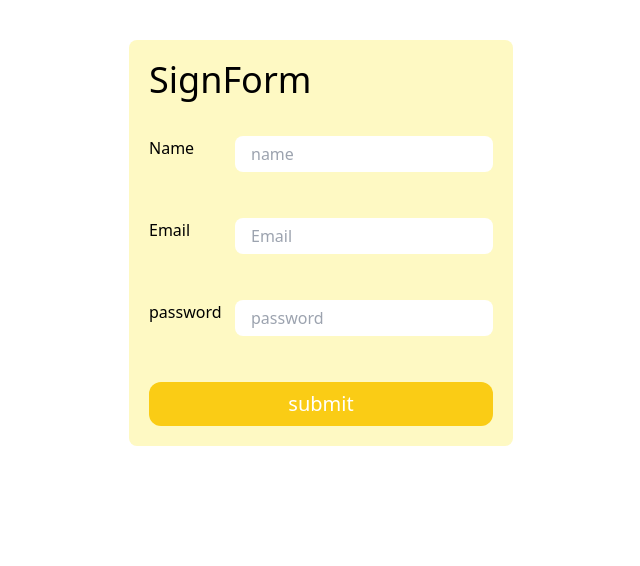
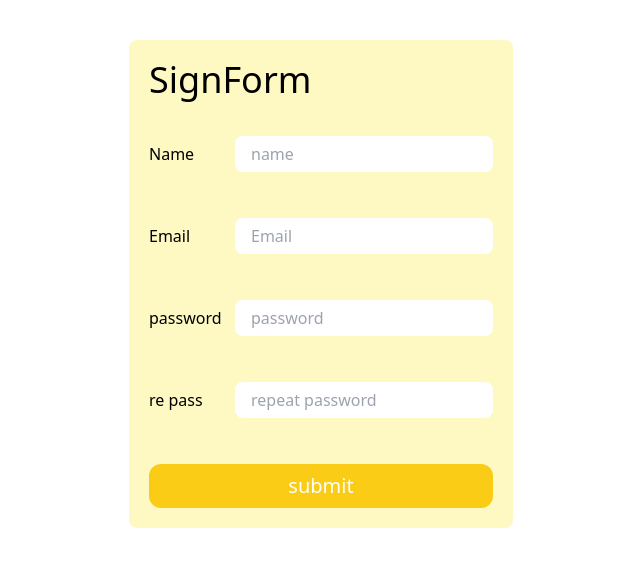
Before and after one commit to AliKouchekzade/form-app, a React (Create React App) app: page / in a window 1280 px wide. Shown: the top 566 px of the page, without its empty margins (319-959 px from the left). Built offline with nearby package versions, Linux system fonts and the light colour scheme.

Commit message:
validate with Yup

```diff
--- a/package.json
+++ b/package.json
@@ -10,7 +10,8 @@
     "react": "^18.2.0",
     "react-dom": "^18.2.0",
     "react-scripts": "5.0.1",
-    "web-vitals": "^2.1.4"
+    "web-vitals": "^2.1.4",
+    "yup": "^1.2.0"
   },
   "scripts": {
     "start": "react-scripts start",
--- a/src/components/signUpForm.js
+++ b/src/components/signUpForm.js
@@ -1,18 +1,27 @@
 import { useFormik } from "formik";
+import * as Yup from "yup";
 
 const SignUpForm = () => {
   const formik = useFormik({
-    initialValues: { name: "", email: "", pass: "" },
+    initialValues: { name: "", email: "", pass: "", repass: "" },
     onSubmit: (values) => {
       console.log(values);
     },
-    validate: (values) => {
-      let errors = {};
-      if (!values.name) errors.name = "name is required!";
-      if (!values.email) errors.email = "email is required!";
-      if (!values.pass) errors.pass = "password is required!";
-      return errors;
-    },
+    validationSchema: Yup.object({
+      name: Yup.string().required("name is required"),
+      email: Yup.string()
+        .email("invalid email format")
+        .required("email is required"),
+      pass: Yup.string()
+        .min(8, "at least 8 characters")
+        .matches(/[a-z]/, "at least one lowercase char")
+        .matches(/[A-Z]/, "at least one uppercase char")
+        .matches(/[a-zA-Z]+[^a-zA-Z\s]+/, "at least 1 number or special char")
+        .required("password is required"),
+      repass: Yup.string()
+        .oneOf([Yup.ref("pass"), null], "passwords must match")
+        .required("password confirm is required"),
+    }),
   });
 
   return (
@@ -22,16 +31,14 @@ const SignUpForm = () => {
     >
       <h2 className="text-4xl">SignForm</h2>
       <div className="flex flex-col gap-y-1">
-        <div className="flex justify-between">
+        <div className="flex justify-between items-center">
           <label className="basis-1/4">Name</label>
           <input
             className="basis-3/4 w-full rounded-lg px-4 py-1.5 outline-yellow-400"
             placeholder="name"
             type="text"
-            value={formik.values.name}
             name="name"
-            onChange={formik.handleChange}
-            onBlur={formik.handleBlur}
+            {...formik.getFieldProps("name")}
           />
         </div>
         {
@@ -45,16 +52,17 @@ const SignUpForm = () => {
         }
       </div>
       <div className="flex flex-col gap-y-1">
-        <div className="flex justify-between">
+        <div className="flex justify-between items-center">
           <label className="basis-1/4">Email</label>
           <input
             className="basis-3/4 w-full rounded-lg px-4 py-1.5 outline-yellow-400"
             placeholder="Email"
             type="email"
-            value={formik.values.email}
             name="email"
+            /*value={formik.values.email}
             onChange={formik.handleChange}
-            onBlur={formik.handleBlur}
+            onBlur={formik.handleBlur}*/
+            {...formik.getFieldProps("email")}
           />
         </div>
         {
@@ -68,16 +76,14 @@ const SignUpForm = () => {
         }
       </div>
       <div className="flex flex-col gap-y-1">
-        <div className="flex justify-between">
+        <div className="flex justify-between items-center">
           <label className="basis-1/4">password</label>
           <input
             className="basis-3/4 w-full rounded-lg px-4 py-1.5 outline-yellow-400"
             placeholder="password"
             type="password"
-            value={formik.values.pass}
             name="pass"
-            onChange={formik.handleChange}
-            onBlur={formik.handleBlur}
+            {...formik.getFieldProps("pass")}
           />
         </div>
         {
@@ -87,6 +93,27 @@ const SignUpForm = () => {
             }`}
           >
             {formik.errors.pass}
+          </div>
+        }
+      </div>
+      <div className="flex flex-col gap-y-1">
+        <div className="flex justify-between items-center">
+          <label className="basis-1/4">re pass</label>
+          <input
+            className="basis-3/4 w-full rounded-lg px-4 py-1.5 outline-yellow-400"
+            placeholder="repeat password"
+            type="password"
+            name="repass"
+            {...formik.getFieldProps("repass")}
+          />
+        </div>
+        {
+          <div
+            className={`text-red-600 text-sm h-1.5 ${
+              formik.errors.repass && formik.touched.repass ? "" : "opacity-0"
+            }`}
+          >
+            {formik.errors.repass}
           </div>
         }
       </div>
```
Also changed, not shown: 1 other file (tests, documents, lock files or other folders).
